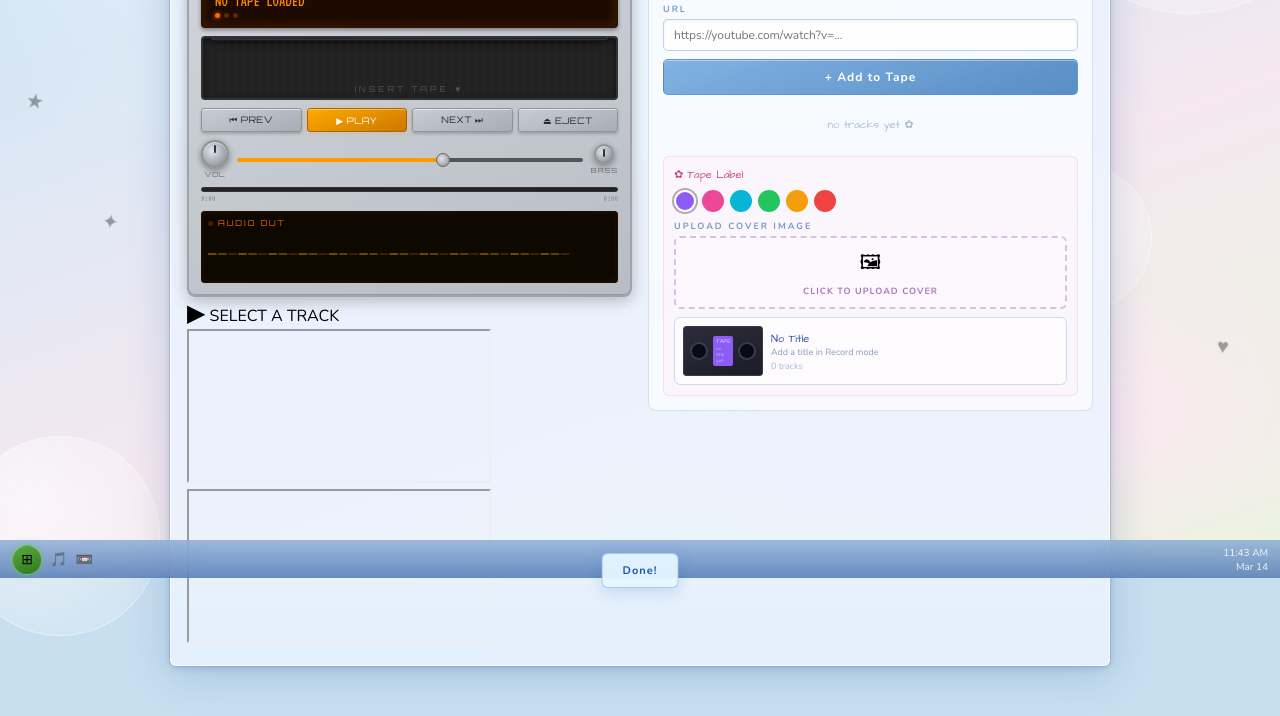
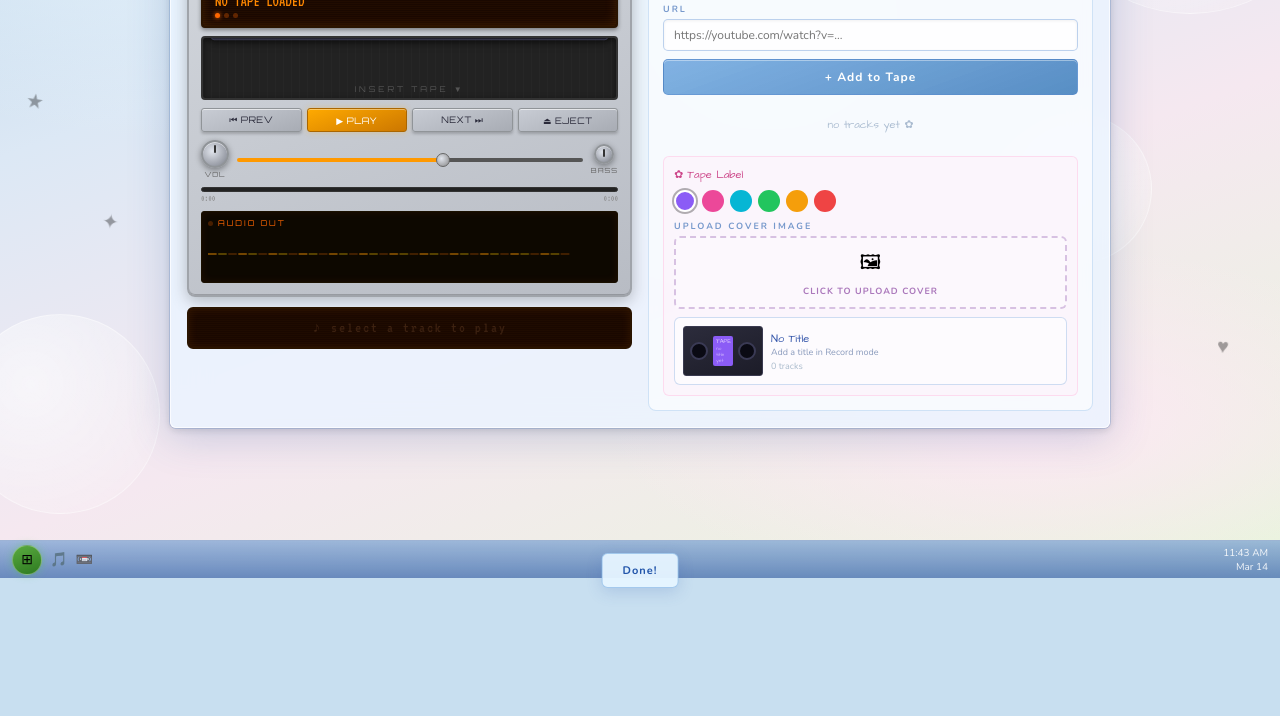
Before and after one commit to divs8233-lang/Casette, a plain HTML site: page index.html in a window 1280 px wide. Shown: the part 222-938 px from the top of the page. After the commit the page ends 816 px from the top, so only its background shows below. Drawn offline with nearby package versions, Linux system fonts and the light colour scheme.

Commit message:
Add files via upload

```diff
--- a/index.html
+++ b/index.html
@@ -147,23 +147,17 @@
               </div>
             </div>
 
-            <!-- Embed area -->
-            <div class="embed-area">
-              <div class="yt-outer">
-                <div class="yt-ph" id="ytPh">
-                  <span style="font-size:24px;">▶</span>
-                  <span>SELECT A TRACK</span>
-                </div>
-                <iframe id="ytFr" class="yt-frame" src="" allowfullscreen
-                  allow="autoplay; clipboard-write; encrypted-media; picture-in-picture"
-                  title="YouTube player"></iframe>
-                <div class="sp-embed-wrap" id="spWrap">
-                  <iframe id="spFr" src=""
-                    allow="autoplay; clipboard-write; encrypted-media; fullscreen; picture-in-picture"
-                    loading="lazy" title="Spotify player"></iframe>
-                </div>
-                <div class="embed-badge" id="embedBadge" style="display:none;">YOUTUBE</div>
+            <!-- Audio bar: iframe is 1px so only audio plays, no visible video -->
+            <div class="audio-bar" id="audioBar">
+              <div class="audio-bar-ph" id="audioBarPh">&#9834; select a track to play</div>
+              <div class="audio-bar-playing" id="audioBarPlaying" style="display:none;">
+                <div class="audio-bar-dot" id="audioBarDot"></div>
+                <div class="audio-bar-title" id="audioBarTitle">&#8212;</div>
+                <a class="audio-bar-yt" id="audioBarLink" href="#" target="_blank" rel="noopener">YT &#8599;</a>
               </div>
+              <iframe id="ytFr" src="" allow="autoplay; clipboard-write; encrypted-media"
+                style="position:absolute;width:1px;height:1px;opacity:0;pointer-events:none;border:none;top:0;left:0;"
+                title="YouTube audio"></iframe>
             </div>
           </div>
 
```
